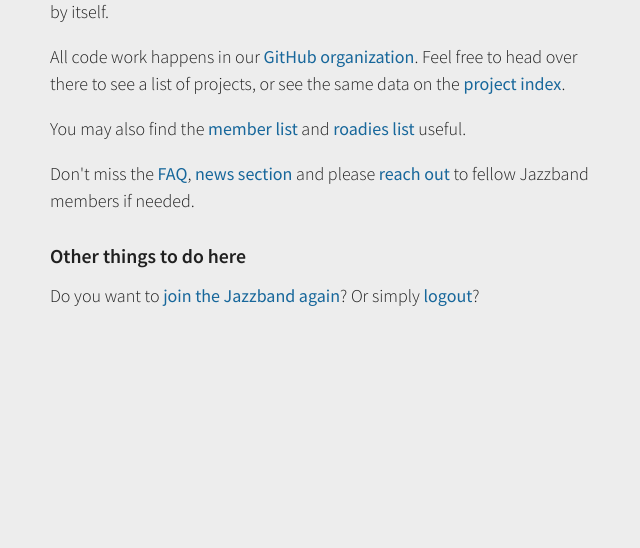
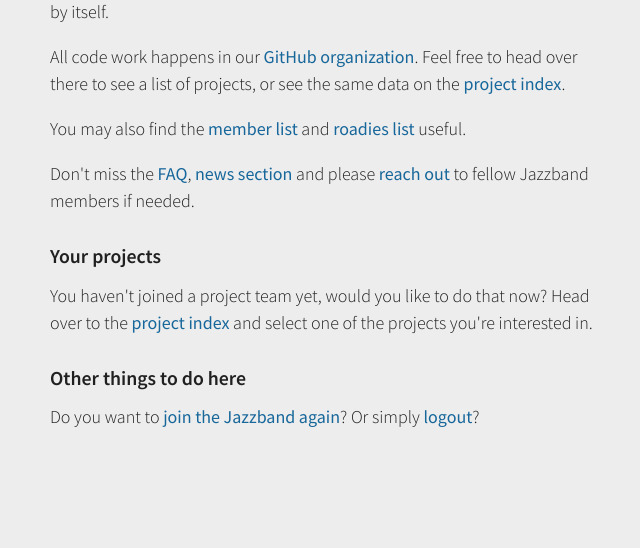
Before and after one commit to mykoladev3/Python-WebSite, a Flask app: template jazzband/templates/account/dashboard.html in a window 1280 px wide. Shown: the part 770-1318 px from the top of the page, without its empty margins (468-1108 px from the left). Before the commit the page ends 1076 px from the top, so only its background shows below. Run offline with Flask 2, Linux system fonts and the light colour scheme; the template is opened without the code that fills it: most values are stand-ins (such as "Sample title", 1, 10 or a date in 2020); style sheets or scripts are compiled from the project's sources; parts of the project's set-up code (start-up, migrations or seed data) failed here and were passed over; some libraries are stand-ins or nearby versions.

Commit message:
Show project memberships on account dashboard.

```diff
--- a/jazzband/templates/account/dashboard.html
+++ b/jazzband/templates/account/dashboard.html
@@ -55,19 +55,6 @@
   {% endif %}
   </p>
 #}
-  {% set email_addresses = current_user.email_addresses.all() %}
-  {% if email_addresses %}
-  <h4>Email addresses</h4>
-  <p>
-    Here are the email addresses we fetched using the GitHub API to make sure
-    you have verified at least one:
-    <ul>
-    {% for email in email_addresses %}
-      <li>{{ email.email }}{% if email.primary %} (primary){% endif %}</li>
-    {% endfor %}
-  </ul>
-  </p>
-  {% endif %}
   <h4>What's next?</h4>
   <p>
     You may be wondering what you can do as a member of the Jazzband.
@@ -90,6 +77,42 @@
     <a href="{{ url_for('content.about', path='contact') }}">reach out</a>
     to fellow Jazzband members if needed.
   </p>
+  {% set projects_memberships = current_user.projects_memberships.all() %}
+  <h4>Your projects</h4>
+  {% if projects_memberships %}
+  <p>
+    Here are the projects teams that you're a member of:
+    <dl>
+    {% for projects_membership in projects_memberships %}
+      <dt>
+        <a href="{{ url_for('projects.detail', name=projects_membership.project.name) }}">
+          {{ projects_membership.project.name }}
+        </a>{% if projects_membership.lead %} (lead){% endif %}
+      </dt>
+      <dd>{{ projects_membership.project.description }}</dd>
+    {% endfor %}
+  </dl>
+  </p>
+  {% else %}
+  <p>
+    You haven't joined a project team yet, would you like to do that now?
+    Head over to the <a href="{{ url_for('projects.index') }}">project index</a>
+    and select one of the projects you're interested in.
+  {% endif %}
+
+  {% set email_addresses = current_user.email_addresses.all() %}
+  {% if email_addresses %}
+  <h4>Email addresses</h4>
+  <p>
+    Here are the email addresses we fetched using the GitHub API to make sure
+    you have verified at least one:
+    <ul>
+    {% for email in email_addresses %}
+      <li>{{ email.email }}{% if email.primary %} (primary){% endif %}</li>
+    {% endfor %}
+  </ul>
+  </p>
+  {% endif %}
   <h4>Other things to do here</h4>
   <p>
   {% if current_user.is_member %}
```
